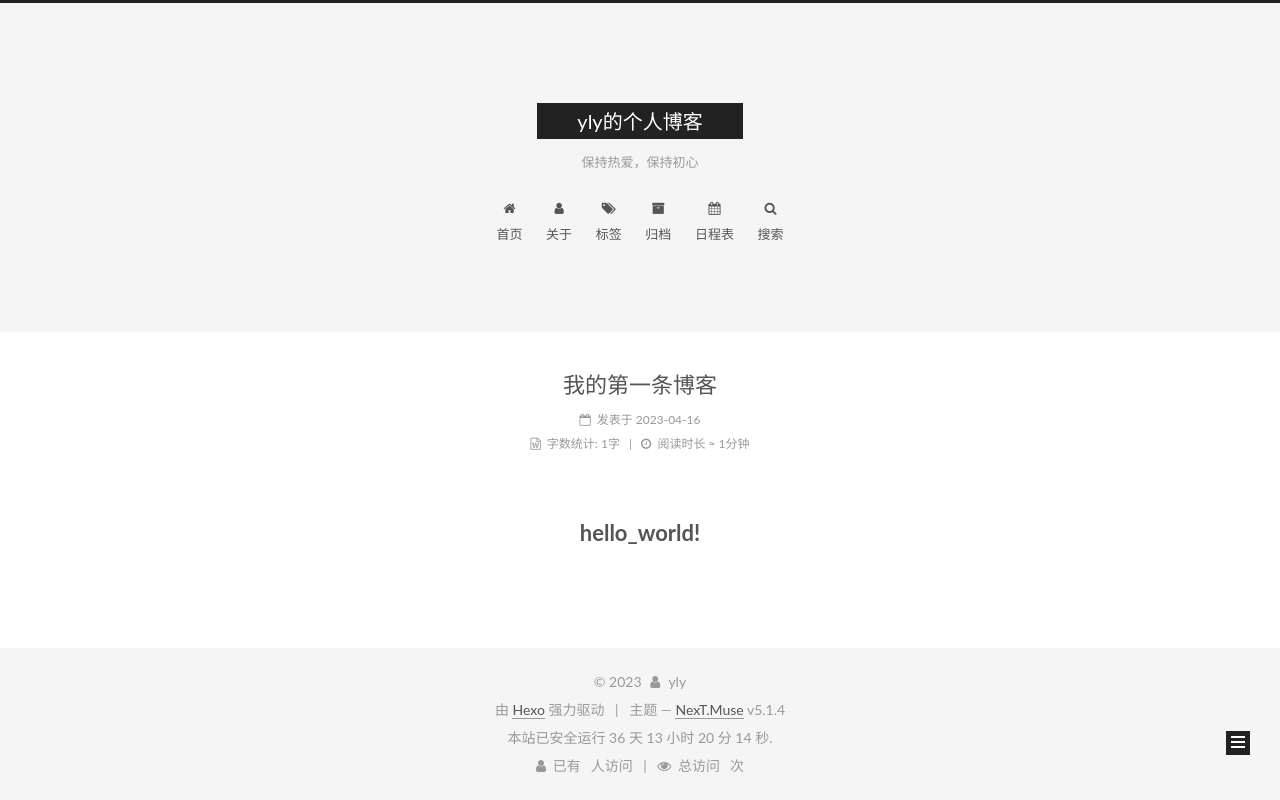
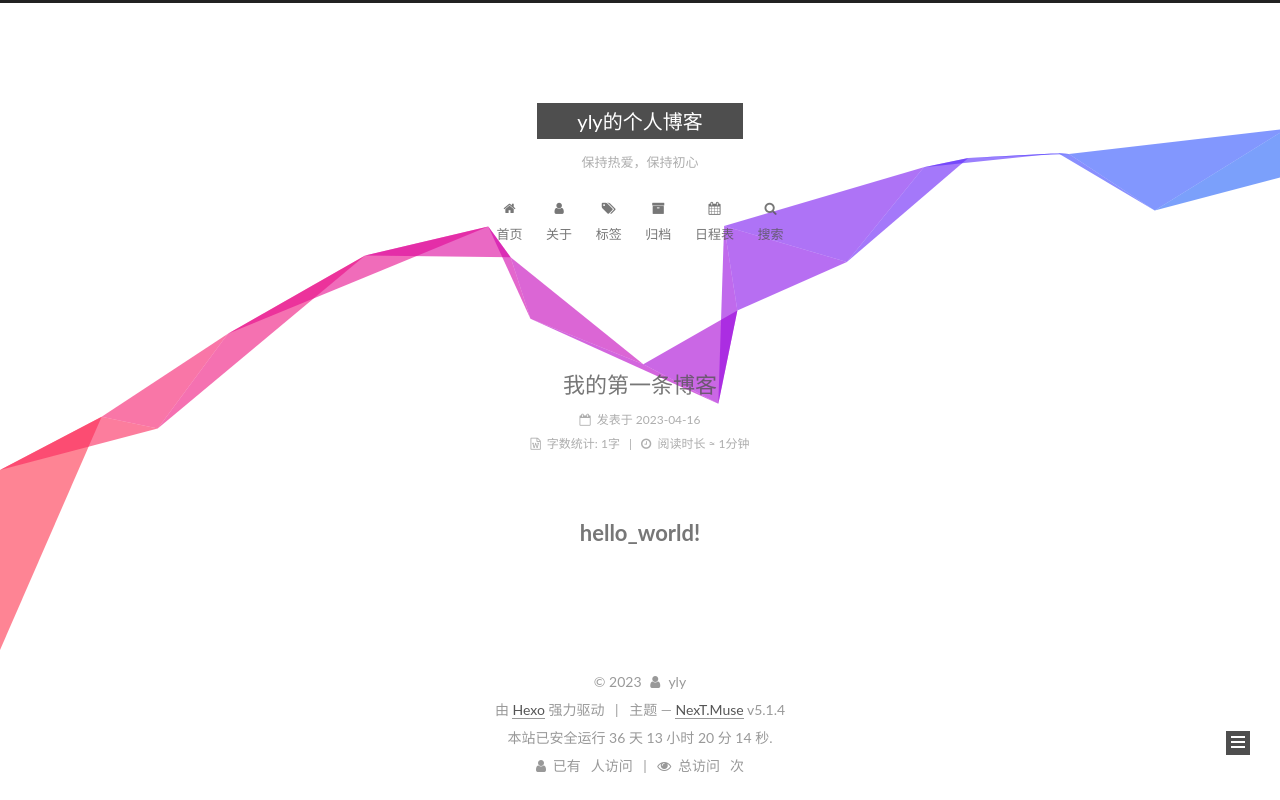
Before and after one commit to smoke965/smoke965.github.io, a plain HTML site: page index.html in a window 1280 px wide. Drawn offline with nearby package versions, Linux system fonts and the light colour scheme; some packages are replaced by stand-ins of ours; a script that the page names is missing; files whose address does not match are found by name.

Commit message:
Site updated: 2023-05-07 06:20:09

```diff
--- a/css/main.css
+++ b/css/main.css
@@ -1822,7 +1822,7 @@ pre .javascript .function {
   width: 4px;
   height: 4px;
   border-radius: 50%;
-  background: #915eff;
+  background: #cb1a4a;
 }
 .links-of-blogroll {
   font-size: 13px;
@@ -2653,23 +2653,9 @@ embed {
 .links-of-blogroll-inline .links-of-blogroll-item {
   display: inline-block;
 }
-.sidebar {
-  box-shadow: none;
-}
-.wobbleTransparentBK {
-  background-color: rgba(0,0,0,0) !important;
-}
-.wobbleTransparentLine {
-  border-color: rgba(0,0,0,0) !important;
-}
-#header,
-#footer {
-  background-color: #f5f5f5;
-}
-#sidebar,
-header {
-  z-index: 1 !important;
-}
-.main {
-  padding-bottom: 200px;
-}
+.header-inner {
+  opacity: 0.8;
+}
+.main-inner {
+  opacity: 0.8;
+}
--- a/index.html
+++ b/index.html
@@ -1118,5 +1118,21 @@ setInterval("createtime()",250);
   <script src="//cdn.bootcss.com/animejs/2.2.0/anime.min.js"></script>
   <script async src="/js//src/cursor/explosion.min.js"></script>
 
+
+
+
+  <canvas id="evanyou"></canvas>
+  <style>
+    #evanyou {
+      position: fixed;
+      width: 100%;
+      height: 100%;
+      top: 0;
+      left: 0;
+      z-index: -1;
+    }
+  </style>
+  <script src="/js/src/evan-you.js"></script>
+
 </body>
 </html>
--- /dev/null
+++ b/js/src/evan-you.js
@@ -0,0 +1,44 @@
+if (document.getElementById('evanyou')) {
+    var c = document.getElementById('evanyou'),
+      x = c.getContext('2d'),
+      pr = window.devicePixelRatio || 1,
+      w = window.innerWidth,
+      h = window.innerHeight,
+      f = 90,
+      q,
+      m = Math,
+      r = 0,
+      u = m.PI * 2,
+      v = m.cos,
+      z = m.random
+    c.width = w * pr
+    c.height = h * pr
+    x.scale(pr, pr)
+    x.globalAlpha = 0.6
+    function evanyou () {
+      x.clearRect(0, 0, w, h)
+      q = [{ x: 0, y: h * .7 + f }, { x: 0, y: h * .7 - f }]
+      while (q[1].x < w + f) d(q[0], q[1])
+    }
+    function d (i, j) {
+      x.beginPath()
+      x.moveTo(i.x, i.y)
+      x.lineTo(j.x, j.y)
+      var k = j.x + (z() * 2 - 0.25) * f,
+        n = y(j.y)
+      x.lineTo(k, n)
+      x.closePath()
+      r -= u / -50
+      x.fillStyle = '#' + (v(r) * 127 + 128 << 16 | v(r + u / 3) * 127 + 128 << 8 | v(r + u / 3 * 2) * 127 + 128).toString(16)
+      x.fill()
+      q[0] = q[1]
+      q[1] = { x: k, y: n }
+    }
+    function y (p) {
+      var t = p + (z() * 2 - 1.1) * f
+      return (t > h || t < 0) ? y(p) : t
+    }
+    // document.onclick = evanyou 开启后每次点击都会切换
+    document.ontouchstart = evanyou
+    evanyou()
+  }
--- a/js/src/wobblewindow.js
+++ b/js/src/wobblewindow.js
@@ -450,7 +450,6 @@
   };
   window.WobbleWindow = WobbleWindow;
 }());
-
 if (typeof jQuery !== 'undefined') {
   alert('111')
   (function($) {
```
Also changed, not shown: 2023/04/16/hello-world/index.html (+16 -0 lines), about/index.html (+16 -0 lines), archives/2023/04/index.html (+16 -0 lines), archives/2023/index.html (+16 -0 lines), archives/index.html (+16 -0 lines), schedule/index.html (+16 -0 lines), sitemap/index.html (+16 -0 lines), tags/index.html (+16 -0 lines).
